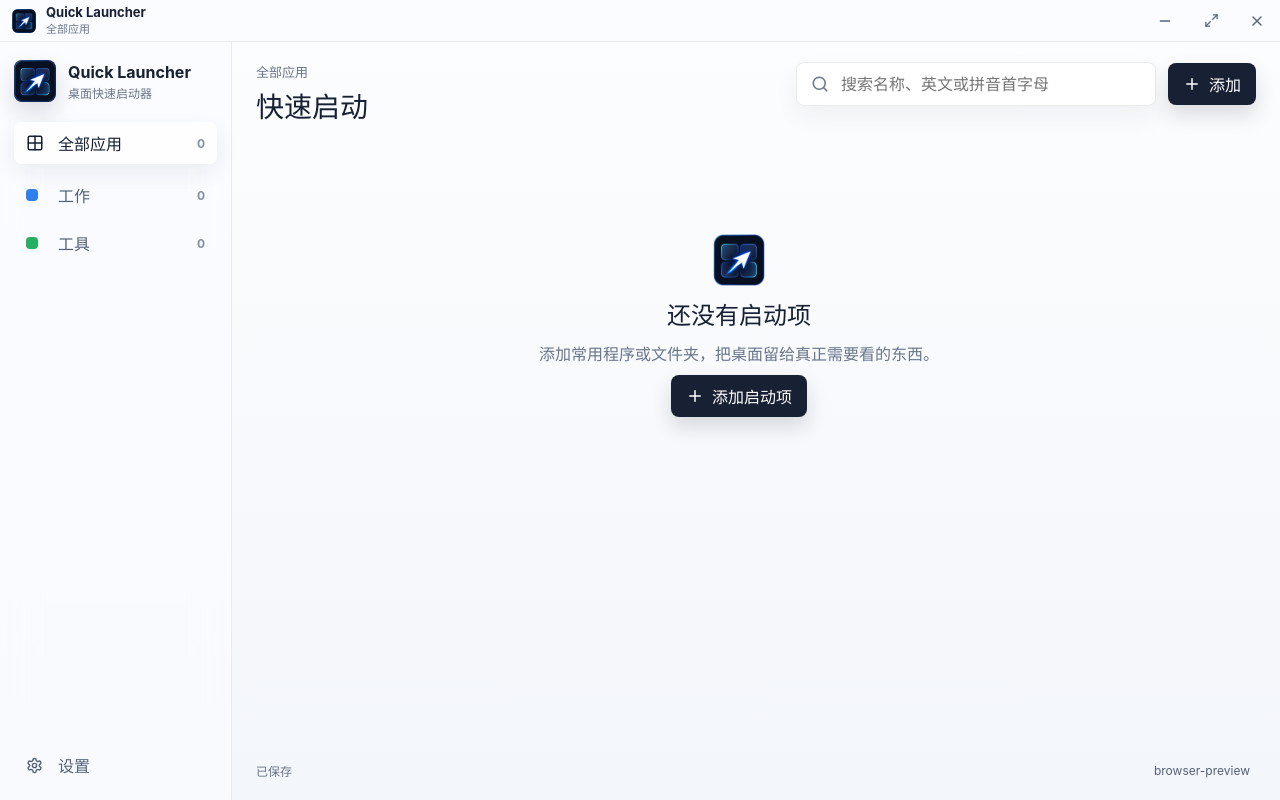
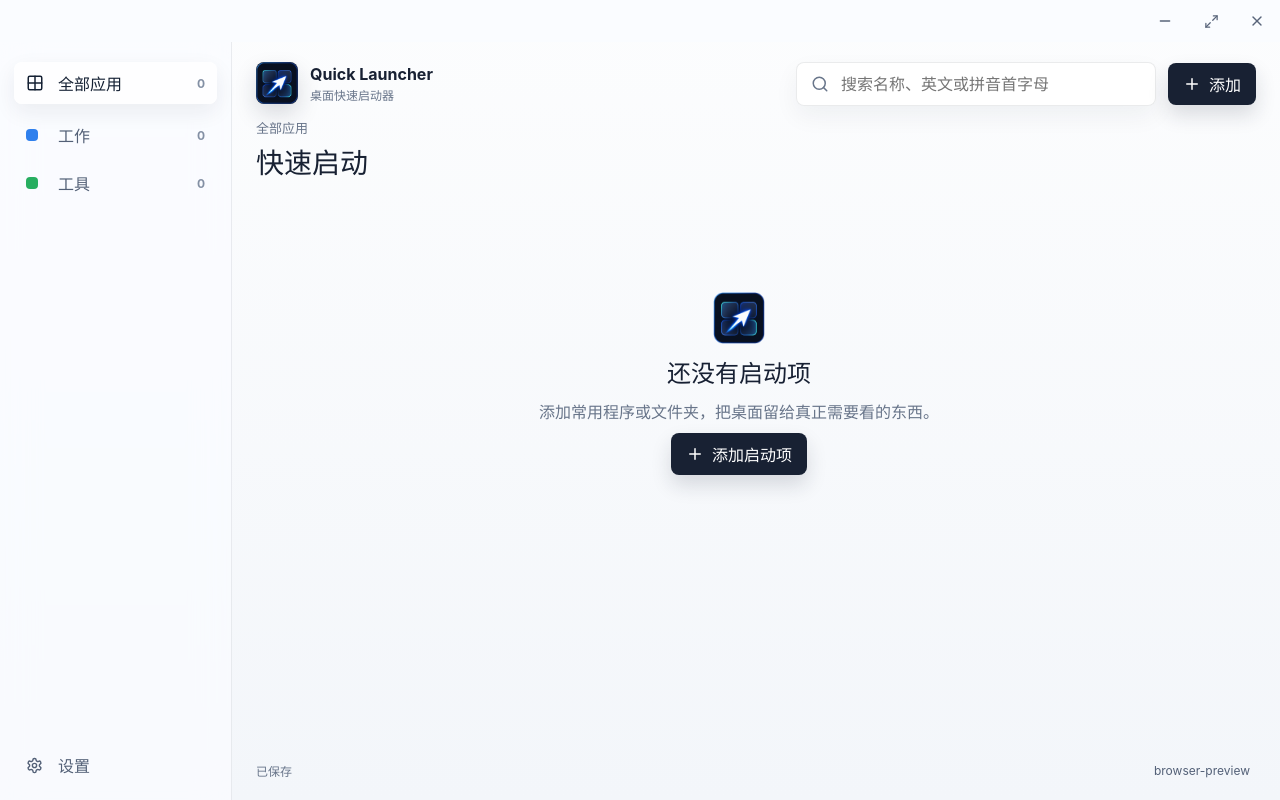
Before and after one commit to xxiyj/quick_launcher, a React (Vite) app: page / in a window 1280 px wide. Built offline with nearby package versions, Linux system fonts and the light colour scheme.

Commit message:
Refine launcher header layout

```diff
--- a/src/App.tsx
+++ b/src/App.tsx
@@ -307,6 +307,12 @@ export default function App() {
     return selectedCategory === "all" ? categories[0]?.id ?? "default" : selectedCategory;
   }
 
+  function selectCategory(id: string) {
+    setQuery("");
+    setSelectedCategory(id);
+    requestAnimationFrame(() => searchInputRef.current?.focus());
+  }
+
   function persist(updater: (value: LauncherData) => LauncherData) {
     setData((current) => updater(current));
   }
@@ -506,7 +512,7 @@ export default function App() {
       order: data.categories.length,
     };
     persist((current) => ({ ...current, categories: [...current.categories, category] }));
-    setSelectedCategory(category.id);
+    selectCategory(category.id);
   }
 
   function deleteCategory(id: string) {
@@ -522,7 +528,7 @@ export default function App() {
         item.categoryId === id ? { ...item, categoryId: fallback, updatedAt: new Date().toISOString() } : item,
       ),
     }));
-    setSelectedCategory("all");
+    selectCategory("all");
   }
 
   async function pickTarget(targetType: TargetType) {
@@ -678,22 +684,13 @@ export default function App() {
         onTitlebarInteraction={() => {
           ignoreAutoHideUntil.current = Date.now() + 1500;
         }}
-        subtitle={activeCategory?.name ?? "全部应用"}
       />
 
       <div className="main-layout">
         <aside className="sidebar">
-          <div className="brand">
-            <div className="brand-mark"><img alt="" src="/app-icon.png" /></div>
-            <div>
-              <strong>Quick Launcher</strong>
-              <span>桌面快速启动器</span>
-            </div>
-          </div>
-
           <button
             className={`category ${selectedCategory === "all" ? "active" : ""}`}
-            onClick={() => setSelectedCategory("all")}
+            onClick={() => selectCategory("all")}
             type="button"
           >
             <Grid2X2 size={18} />
@@ -706,7 +703,7 @@ export default function App() {
               <button
                 className={`category ${selectedCategory === category.id ? "active" : ""}`}
                 key={category.id}
-                onClick={() => setSelectedCategory(category.id)}
+                onClick={() => selectCategory(category.id)}
                 type="button"
               >
                 <i style={{ background: category.color }} />
@@ -725,8 +722,17 @@ export default function App() {
         <section className="content">
           <header className="topbar">
             <div>
-              <p>{query ? "全部应用" : activeCategory?.name ?? "全部应用"}</p>
-              <h1>{query ? `搜索：${query}` : "快速启动"}</h1>
+              <div className="content-brand">
+                <div className="brand-mark"><img alt="" src="/app-icon.png" /></div>
+                <div>
+                  <strong>Quick Launcher</strong>
+                  <span>桌面快速启动器</span>
+                </div>
+              </div>
+              <div className="view-title">
+                <p>{query ? "全部应用" : activeCategory?.name ?? "全部应用"}</p>
+                <h1>{query ? `搜索：${query}` : "快速启动"}</h1>
+              </div>
             </div>
             <div className="actions">
               <label className="search">
@@ -847,7 +853,6 @@ interface ItemModalProps {
 
 interface WindowTitlebarProps {
   onTitlebarInteraction: () => void;
-  subtitle: string;
 }
 
 interface SortableAppCardProps {
@@ -897,7 +902,7 @@ function SortableAppCard({ categoryName, disabled, item, launchMode, onEdit, onR
   );
 }
 
-function WindowTitlebar({ onTitlebarInteraction, subtitle }: WindowTitlebarProps) {
+function WindowTitlebar({ onTitlebarInteraction }: WindowTitlebarProps) {
   async function startDrag(event: ReactMouseEvent) {
     if (!("__TAURI_INTERNALS__" in window)) return;
     onTitlebarInteraction();
@@ -923,13 +928,7 @@ function WindowTitlebar({ onTitlebarInteraction, subtitle }: WindowTitlebarProps
 
   return (
     <header className="window-titlebar">
-      <div className="titlebar-drag" onMouseDown={(event) => void startDrag(event)}>
-        <div className="titlebar-mark"><img alt="" src="/app-icon.png" /></div>
-        <div>
-          <strong>Quick Launcher</strong>
-          <span>{subtitle}</span>
-        </div>
-      </div>
+      <div className="titlebar-drag" onMouseDown={(event) => void startDrag(event)} />
       <div className="window-controls">
         <button onClick={() => void control("minimize")} title="最小化" type="button">
           <Minus size={16} />
--- a/src/styles.css
+++ b/src/styles.css
@@ -45,7 +45,6 @@ button {
   grid-template-columns: 1fr auto;
   align-items: center;
   height: 42px;
-  border-bottom: 1px solid rgba(24, 33, 51, 0.07);
   background: rgba(250, 252, 255, 0.86);
   backdrop-filter: blur(16px);
   user-select: none;
@@ -54,44 +53,8 @@ button {
 .titlebar-drag {
   display: flex;
   align-items: center;
-  gap: 10px;
   height: 100%;
   min-width: 0;
-  padding: 0 12px;
-}
-
-.titlebar-mark {
-  display: grid;
-  width: 24px;
-  height: 24px;
-  flex: 0 0 auto;
-  place-items: center;
-  border-radius: 6px;
-  overflow: hidden;
-  background: #182133;
-}
-
-.titlebar-mark img {
-  display: block;
-  width: 100%;
-  height: 100%;
-}
-
-.titlebar-drag strong,
-.titlebar-drag span {
-  display: block;
-}
-
-.titlebar-drag strong {
-  color: #172033;
-  font-size: 13px;
-  line-height: 1.1;
-}
-
-.titlebar-drag span {
-  margin-top: 1px;
-  color: #6c778b;
-  font-size: 11px;
 }
 
 .window-controls {
@@ -134,17 +97,17 @@ button {
   flex-direction: column;
   gap: 10px;
   min-height: 0;
-  padding: 18px 14px 14px;
+  padding: 20px 14px 14px;
   border-right: 1px solid rgba(24, 33, 51, 0.08);
   background: rgba(250, 252, 255, 0.78);
   backdrop-filter: blur(18px);
 }
 
-.brand {
+.content-brand {
   display: flex;
   align-items: center;
   gap: 12px;
-  margin-bottom: 10px;
+  margin-bottom: 14px;
 }
 
 .brand-mark {
@@ -164,12 +127,12 @@ button {
   height: 100%;
 }
 
-.brand strong,
-.brand span {
+.content-brand strong,
+.content-brand span {
   display: block;
 }
 
-.brand span {
+.content-brand span {
   margin-top: 2px;
   color: #68758a;
   font-size: 12px;
@@ -278,12 +241,16 @@ button {
   align-items: flex-start;
   justify-content: space-between;
   gap: 24px;
-  margin-bottom: 16px;
+  margin-bottom: 18px;
 }
 
 .topbar p,
 .topbar h1 {
   margin: 0;
+}
+
+.view-title {
+  margin-top: 2px;
 }
 
 .topbar p {
```
